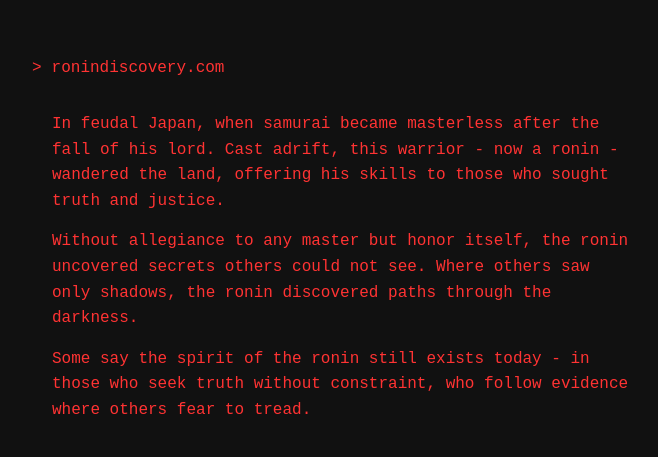
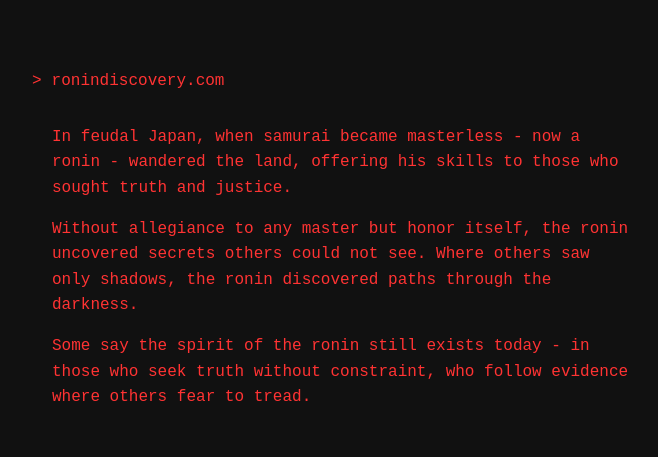
Before and after one commit to jur1st/ronindiscovery.com, a plain HTML site: page index.html in a window 1280 px wide. Shown: the part 145-602 px from the top of the page, without its empty margins (308-966 px from the left). Drawn offline with Linux system fonts and the light colour scheme.

Commit message:
Update index.html

```diff
--- a/index.html
+++ b/index.html
@@ -61,7 +61,7 @@
   <div class="terminal">
     <div class="prompt">ronindiscovery.com</div>
     <div class="story">
-      <p>In feudal Japan, when samurai became masterless after the fall of his lord. Cast adrift, this warrior - now a ronin - wandered the land, offering his skills to those who sought truth and justice.</p>
+      <p>In feudal Japan, when samurai became masterless - now a ronin - wandered the land, offering his skills to those who sought truth and justice.</p>
       <p>Without allegiance to any master but honor itself, the ronin uncovered secrets others could not see. Where others saw only shadows, the ronin discovered paths through the darkness.</p>
       <p>Some say the spirit of the ronin still exists today - in those who seek truth without constraint, who follow evidence where others fear to tread.</p>
     </div>
```
